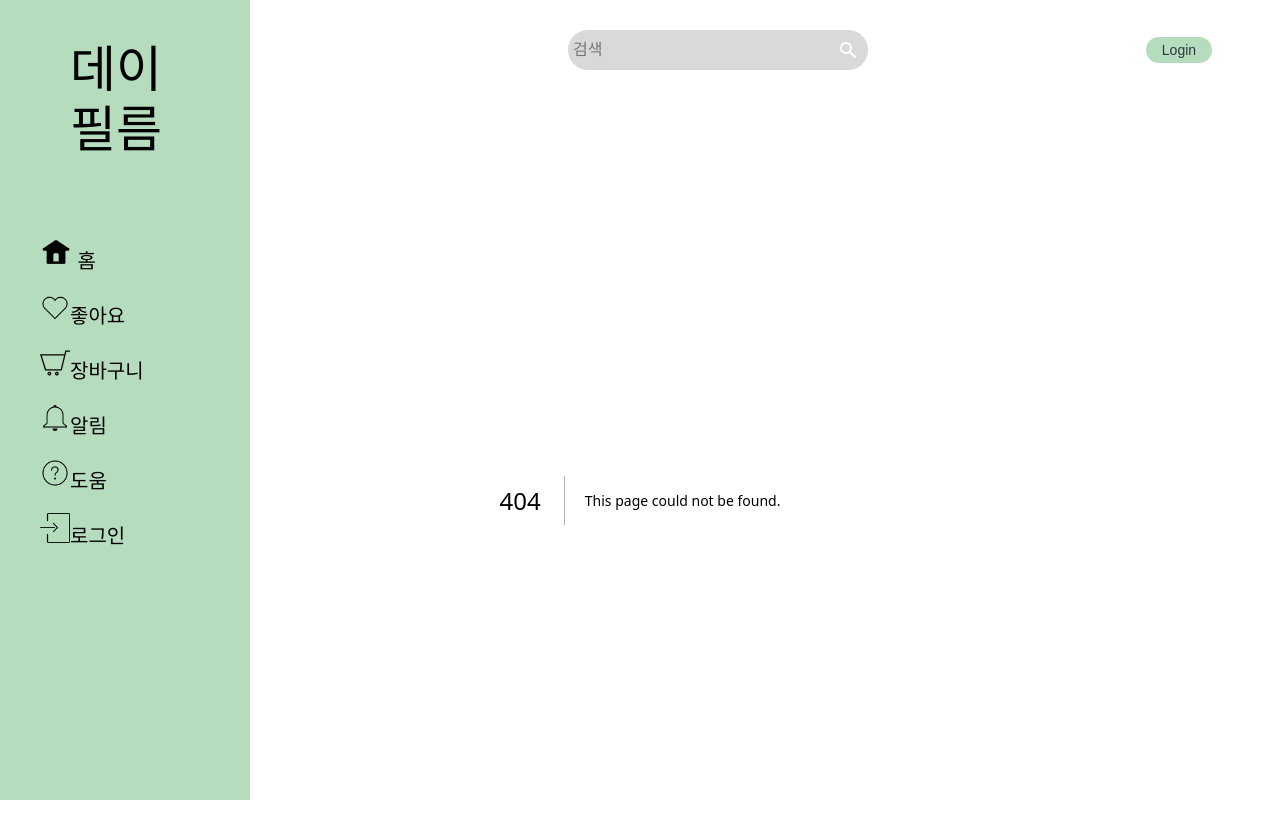
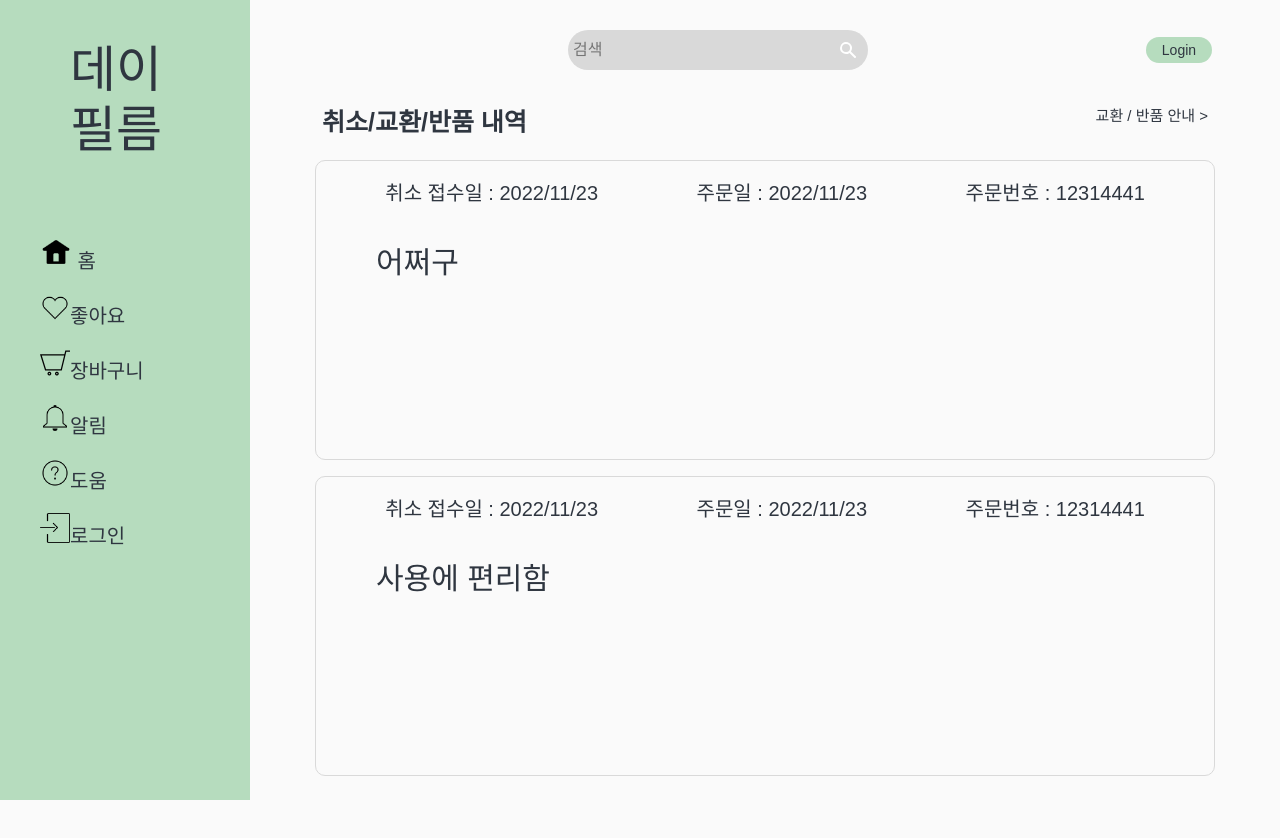
Before and after one commit to hyemimi/black-rabbit, a Next.js app: page /historylist in a window 1280 px wide. Before the commit this address had no page. Shown: the top 838 px of the page. After the commit the page ends 800 px from the top, so only its background shows below. Built offline with nearby package versions, Linux system fonts and the light colour scheme.

Commit message:
style : 취소/교환/반품내역 페이지 ui

```diff
--- /dev/null
+++ b/components/common/Box.tsx
@@ -0,0 +1,18 @@
+import styled from "styled-components";
+
+export const Box = styled.div<{ height?: string }>`
+  width: 900px;
+  height: ${(props) => (props.height ? props.height : "300px")};
+  border: 1px solid #d9d9d9;
+  padding: 20px;
+  border-radius: 10px;
+`;
+
+export const Item = styled.div<{ width: string }>`
+  margin: 10px;
+  width: ${(props) => props.width};
+  align-items: center;
+  justify-content: center;
+  padding: 30px;
+  font-size: 30px;
+`;
--- a/components/common/TitleDiv.tsx
+++ b/components/common/TitleDiv.tsx
@@ -2,10 +2,14 @@ import styled from "styled-components";
 
 export const TitleDiv = styled.div`
   width: 900px;
-
+  display: flex;
+  justify-content: space-between;
   h1 {
     font-size: 25px;
     font-weight: bold;
   }
+  h4 {
+    font-size: 15px;
+  }
   padding: 7px;
 `;
--- /dev/null
+++ b/pages/historylist.tsx
@@ -0,0 +1,35 @@
+import { TitleDiv } from "@/components/common/TitleDiv";
+import { Wrapper } from "@/components/common/Wrapper";
+import { Box, Item } from "@/components/common/Box";
+import { items } from "@/temp/items";
+import styled from "styled-components";
+
+export default function historylist() {
+  return (
+    <Wrapper>
+      <TitleDiv>
+        <h1>취소/교환/반품 내역</h1>
+        <h4>교환 / 반품 안내 &gt;</h4>
+      </TitleDiv>
+      {items.map((it) => (
+        <Box>
+          <Header>
+            <H1>취소 접수일 : 2022/11/23</H1>
+            <H1>주문일 : 2022/11/23</H1>
+            <H1>주문번호 : 12314441</H1>
+          </Header>
+          <Item width="300px">{it.title}</Item>
+        </Box>
+      ))}
+    </Wrapper>
+  );
+}
+
+const Header = styled.div`
+  display: flex;
+  font-size: 18px;
+  justify-content: space-around;
+`;
+const H1 = styled.h1`
+  font-size: 20px;
+`;
```
Also changed, not shown: components/order/Order.tsx (+3 -16 lines).
